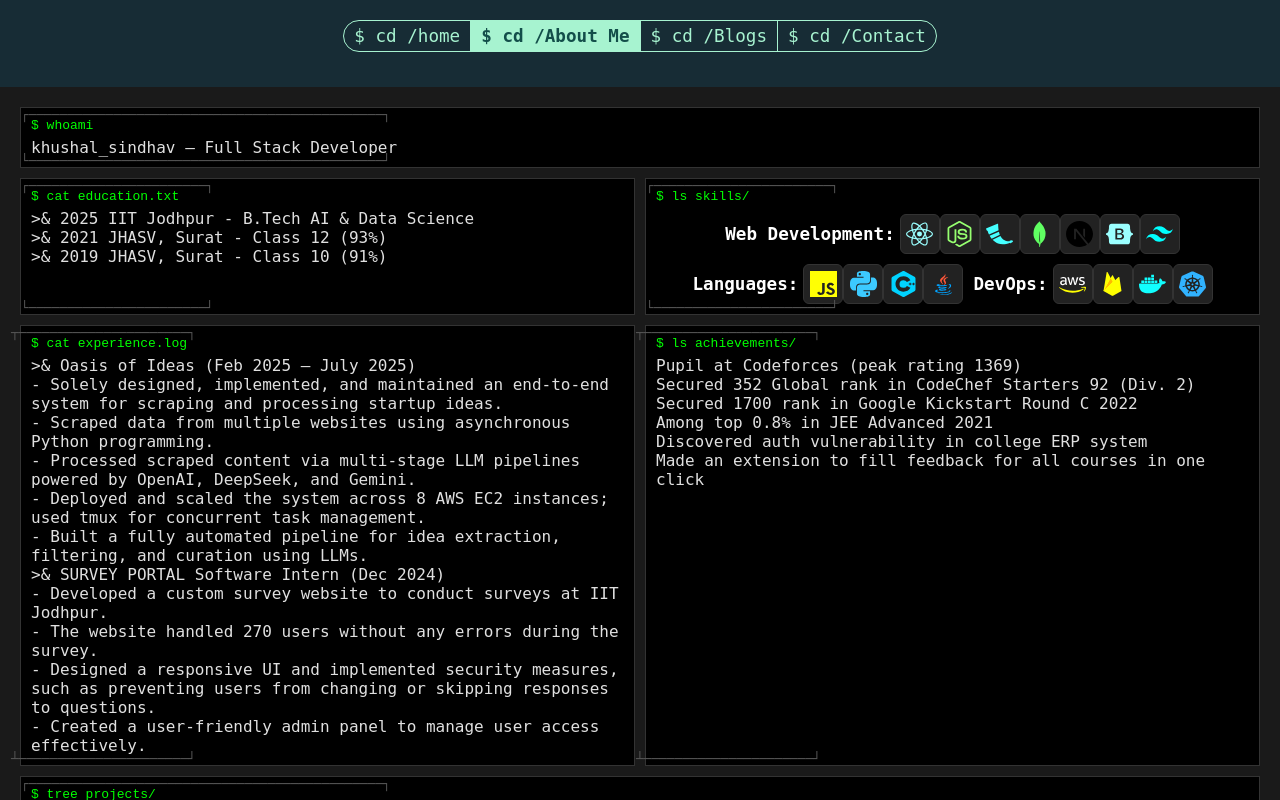
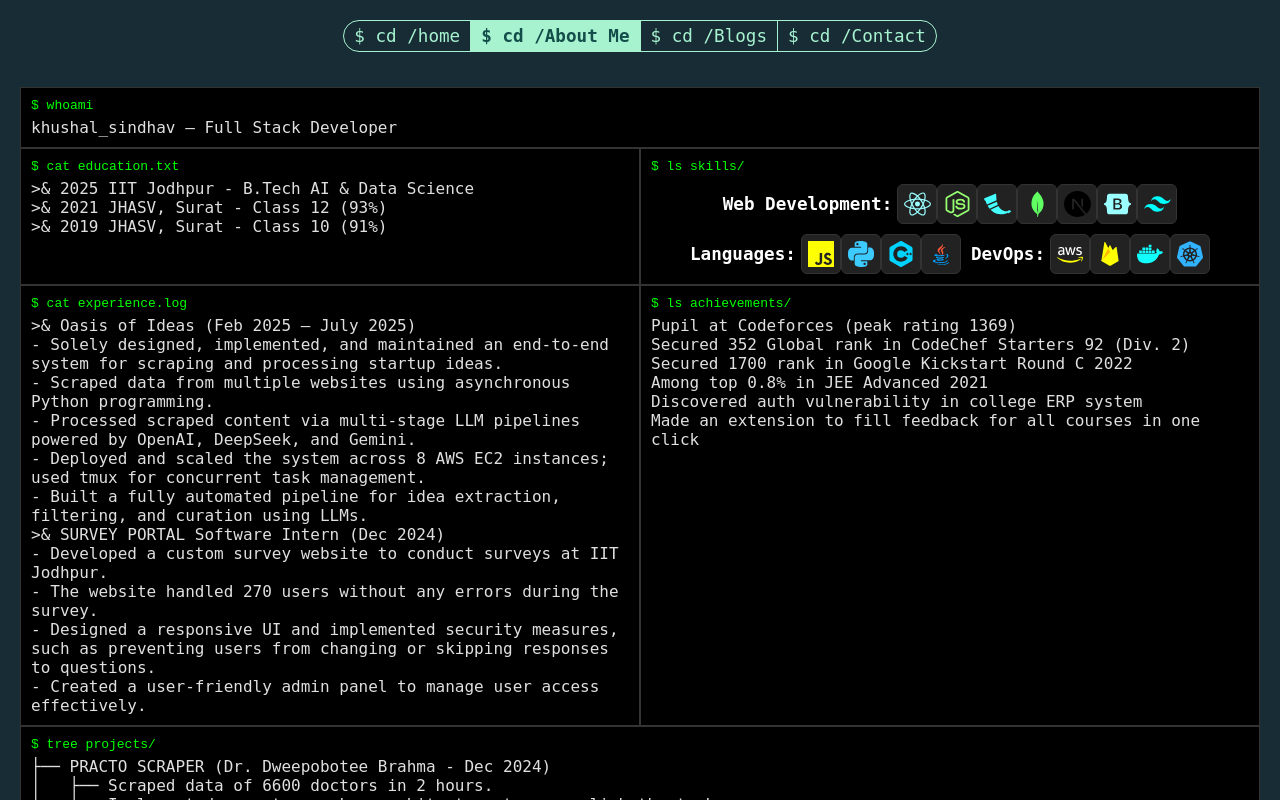
Before and after one commit to MagnusCarlsen26/PortFolio, a React (Create React App) app: page /about in a window 1280 px wide. Shown: the top 800 px of the page. Built offline with nearby package versions, Linux system fonts and the light colour scheme.

Commit message:
Fix; Minor UI Tweaks and unused code cleanup

```diff
--- a/src/page/about/about.css
+++ b/src/page/about/about.css
@@ -1,11 +1,11 @@
 .about-container {
   font-family: 'monospace', monospace;
-  background-color: #1a1a1a;
+  background-color: #172C35;
   color: #e0e0e0;
   padding: 20px;
+  padding-top: 0;
   display: flex;
   flex-direction: column;
-  gap: 10px;
 }
 
 .terminal-pane {
@@ -28,26 +28,8 @@
   }
 } */
 
-.terminal-pane.whoami {
-}
-
-.terminal-row:nth-child(2) .terminal-pane:nth-child(1) {
-}
-
-.terminal-row:nth-child(2) .terminal-pane:nth-child(2) {
-}
-
-.terminal-row:nth-child(3) .terminal-pane:nth-child(1) {
-}
-
-.terminal-row:nth-child(3) .terminal-pane:nth-child(2) {
-}
-
-.terminal-pane.projects {
-}
 
 .terminal-pane::before {
-  content: '┌──────────────────────────────────────────────┐';
   position: absolute;
   top: -1px;
   left: 0;
@@ -58,7 +40,6 @@
 }
 
 .terminal-pane::after {
-  content: '└──────────────────────────────────────────────┘';
   position: absolute;
   bottom: -1px;
   left: 0;
@@ -68,19 +49,9 @@
   white-space: pre;
 }
 
-.terminal-pane.whoami::before,
-.terminal-pane.projects::before {
-  content: '┌──────────────────────────────────────────────┐';
-}
-
-.terminal-pane.whoami::after,
-.terminal-pane.projects::after {
-  content: '└──────────────────────────────────────────────┘';
-}
-
 .terminal-row {
   display: flex;
-  gap: 10px;
+  /* gap: 10px; */
 }
 
 .terminal-row .terminal-pane {
@@ -88,23 +59,19 @@
 }
 
 .terminal-row .terminal-pane::before {
-  content: '┌───────────────────────┐';
 }
 
 .terminal-row .terminal-pane.experience::before,
 .terminal-row .terminal-pane.achievements::before {
-  content: '┬──────────────────────┐';
   left: -10px; /* Adjust for border overlap */
   width: calc(100% + 10px);
 }
 
 .terminal-row .terminal-pane::after {
-  content: '└───────────────────────┘';
 }
 
 .terminal-row .terminal-pane.experience::after,
 .terminal-row .terminal-pane.achievements::after {
-  content: '┴──────────────────────┘';
   left: -10px;
   width: calc(100% + 10px);
 }
@@ -127,28 +94,6 @@
 
 /* The staggered delay for these will be applied inline by Typewriter.tsx */
 
-/* Remove these specific staggered delays as Typewriter.tsx will handle them */
-.education .output p:nth-child(1) { /* animation-delay: 200ms; */ }
-.education .output p:nth-child(2) { /* animation-delay: 220ms; */ }
-.education .output p:nth-child(3) { /* animation-delay: 240ms; */ }
-
-.experience .output p:nth-child(1) { /* animation-delay: 260ms; */ }
-.experience .output p:nth-child(2) { /* animation-delay: 280ms; */ }
-.experience .output p:nth-child(3) { /* animation-delay: 300ms; */ }
-.experience .output p:nth-child(4) { /* animation-delay: 320ms; */ }
-.experience .output p:nth-child(5) { /* animation-delay: 340ms; */ }
-.experience .output p:nth-child(6) { /* animation-delay: 360ms; */ }
-.experience .output p:nth-child(7) { /* animation-delay: 380ms; */ }
-.experience .output p:nth-child(8) { /* animation-delay: 400ms; */ }
-.experience .output p:nth-child(9) { /* animation-delay: 420ms; */ }
-.experience .output p:nth-child(10) { /* animation-delay: 440ms; */ }
-
-.achievements .output p:nth-child(1) { /* animation-delay: 460ms; */ }
-.achievements .output p:nth-child(2) { /* animation-delay: 480ms; */ }
-.achievements .output p:nth-child(3) { /* animation-delay: 500ms; */ }
-.achievements .output p:nth-child(4) { /* animation-delay: 520ms; */ }
-.achievements .output p:nth-child(5) { /* animation-delay: 540ms; */ }
-.achievements .output p:nth-child(6) { /* animation-delay: 560ms; */ }
 
 .indent {
   margin-left: 20px;
@@ -167,28 +112,6 @@
   50% { background-color: #e0e0e0; }
 }
 
-/* Remove projects specific animations as Typewriter handles line-by-line output */
-/* The tree-line-grow and tree-bullet-pop keyframes can remain, but won't be used directly by Typewriter for staggering. */
-.projects .output p {
-  /* opacity: 0; */
-}
-
-.projects .output p.tree-line-animate {
-  /* animation: tree-line-grow 250ms ease-out forwards; */
-}
-
-.projects .output p.tree-bullet-animate {
-  /* animation: tree-bullet-pop 80ms ease-out forwards; */
-}
-
-@keyframes tree-line-grow {
-  from {
-    /* clip-path: inset(100% 0 0 0); */
-  }
-  to {
-    /* clip-path: inset(0 0 0 0); */
-  }
-}
 
 @keyframes tree-bullet-pop {
   from {
```
